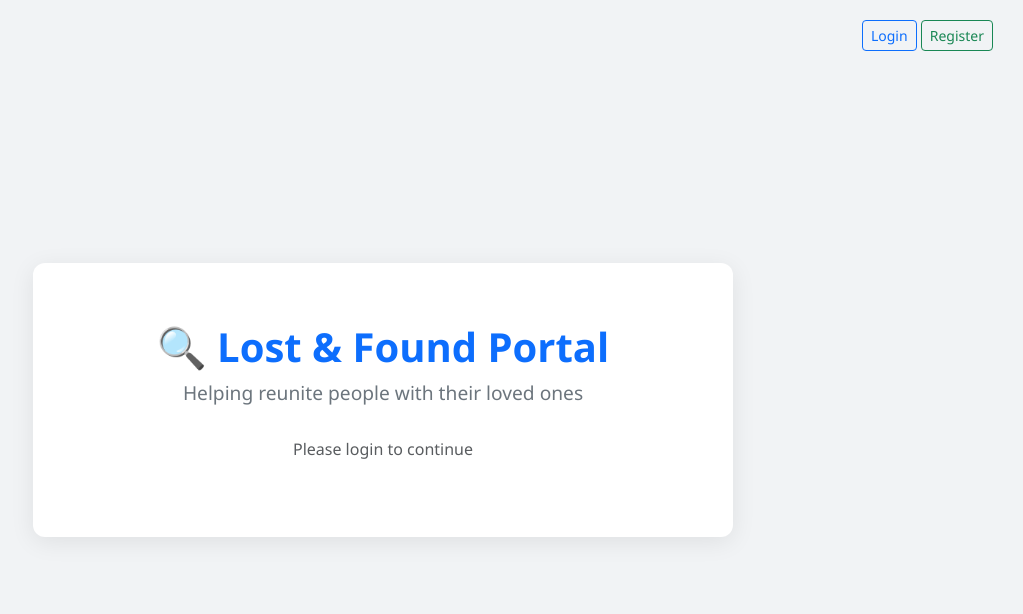
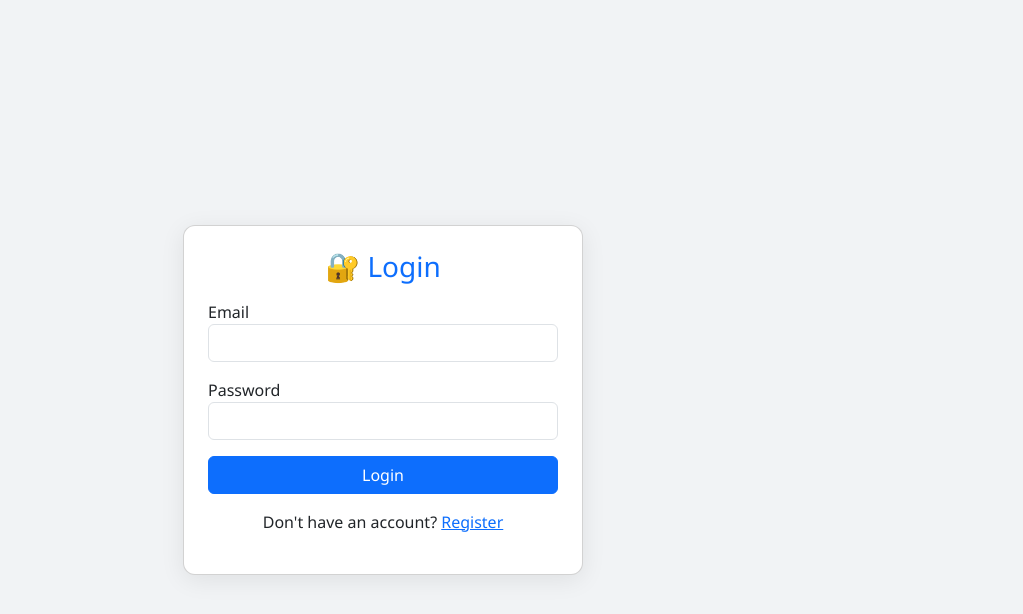
Before and after one commit to Harshika644/lost-and-found-, a Flask app: page / in a window 1280 px wide. Shown: the top 614 px of the page, without its empty margins (257-1280 px from the left). Run offline with Flask 3, Linux system fonts and the light colour scheme.

Commit message:
Replace lost and found portal with login page

```diff
--- a/templates/index.html
+++ b/templates/index.html
@@ -2,10 +2,9 @@
 <html lang="en">
 <head>
   <meta charset="UTF-8">
-  <title>Lost & Found Portal</title>
+  <title>Login</title>
   <meta name="viewport" content="width=device-width, initial-scale=1">
 
-  <!-- Bootstrap -->
   <link href="https://cdn.jsdelivr.net/npm/bootstrap@5.3.0/dist/css/bootstrap.min.css" rel="stylesheet">
 
   <style>
@@ -14,76 +13,40 @@
       font-family: 'Segoe UI', sans-serif;
     }
 
-    .hero-box {
-      background: #ffffff;
-      padding: 60px 30px;
+    .card {
       border-radius: 12px;
-      box-shadow: 0 5px 25px rgba(0, 0, 0, 0.08);
-      max-width: 700px;
-      width: 100%;
-    }
-
-    .hero-title {
-      font-weight: 700;
-      font-size: 2.5rem;
-    }
-
-    .hero-subtitle {
-      font-size: 1.2rem;
-      color: #6c757d;
-      margin-bottom: 30px;
-    }
-
-    .btn-lg {
-      width: 260px;
-    }
-
-    .top-nav {
-      position: absolute;
-      top: 20px;
-      right: 30px;
+      box-shadow: 0 5px 25px rgba(0,0,0,0.08);
     }
   </style>
 </head>
 
 <body>
 
-<!-- 🔐 NAVBAR -->
-<div class="top-nav">
-  {% if session.get('user') %}
-    <span class="me-2">Welcome, {{ session.get('user') }}</span>
-    <a href="/logout" class="btn btn-outline-danger btn-sm">Logout</a>
-  {% else %}
-    <a href="/login" class="btn btn-outline-primary btn-sm">Login</a>
-    <a href="/register" class="btn btn-outline-success btn-sm">Register</a>
-  {% endif %}
-</div>
+<div class="container d-flex justify-content-center align-items-center min-vh-100">
+  <div class="card p-4" style="width: 400px;">
 
-<!-- 🧭 MAIN CONTENT -->
-<div class="container d-flex justify-content-center align-items-center min-vh-100">
-  <div class="hero-box text-center">
+    <h3 class="text-center text-primary mb-3">🔐 Login</h3>
 
-    <h1 class="hero-title text-primary">🔍 Lost & Found Portal</h1>
+    <form method="POST">
+      <div class="mb-3">
+        <label>Email</label>
+        <input type="email" name="email" class="form-control" required>
+      </div>
 
-    <p class="hero-subtitle">
-      Helping reunite people with their loved ones
+      <div class="mb-3">
+        <label>Password</label>
+        <input type="password" name="password" class="form-control" required>
+      </div>
+
+      <button type="submit" class="btn btn-primary w-100">
+        Login
+      </button>
+    </form>
+
+    <p class="text-center mt-3">
+      Don't have an account?
+      <a href="/register">Register</a>
     </p>
-
-    {% if session.get('user') %}
-    <!-- ✅ SHOW ONLY IF LOGGED IN -->
-    <div class="d-grid gap-3 d-sm-flex justify-content-sm-center">
-      <a href="/lost" class="btn btn-danger btn-lg">
-        📤 Report Missing Person
-      </a>
-
-      <a href="/found" class="btn btn-success btn-lg">
-        ✅ View Missing People
-      </a>
-    </div>
-    {% else %}
-    <!-- ❌ SHOW IF NOT LOGGED IN -->
-    <p class="text-muted">Please login to continue</p>
-    {% endif %}
 
   </div>
 </div>
```
